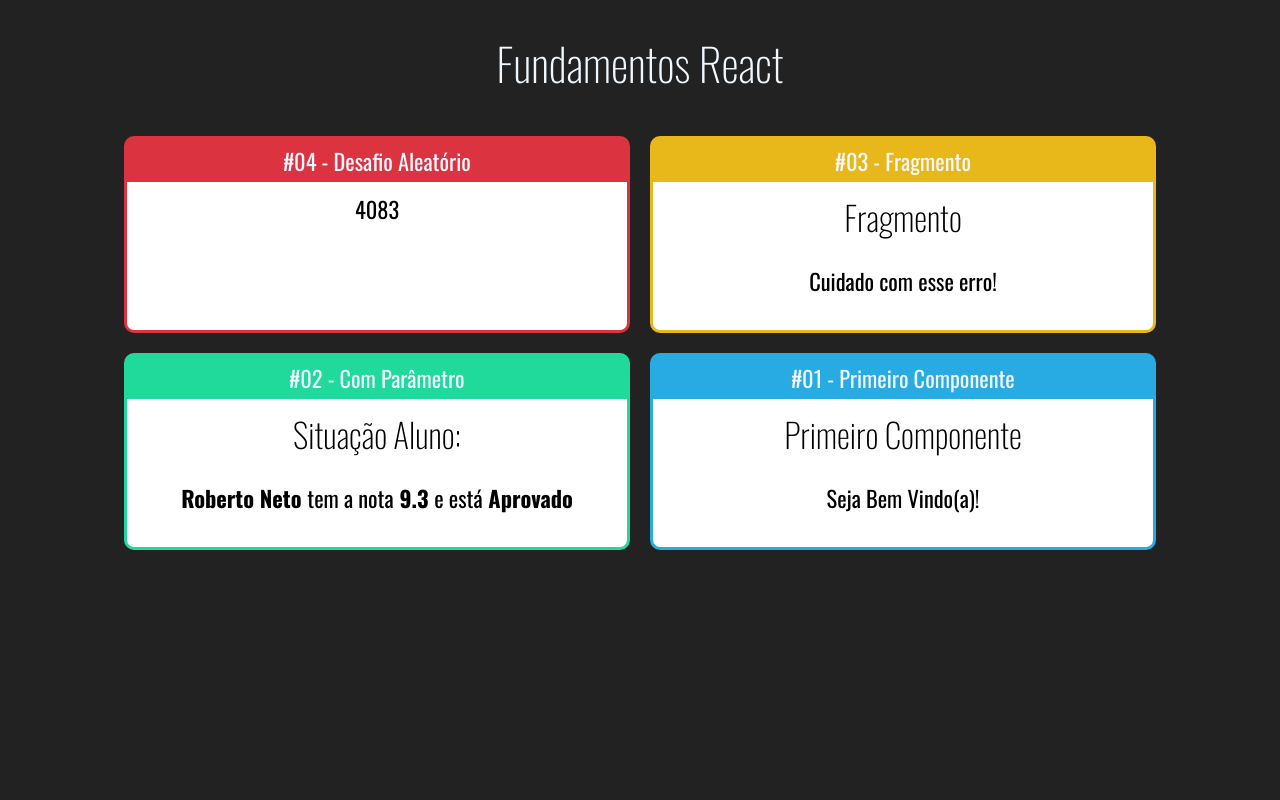
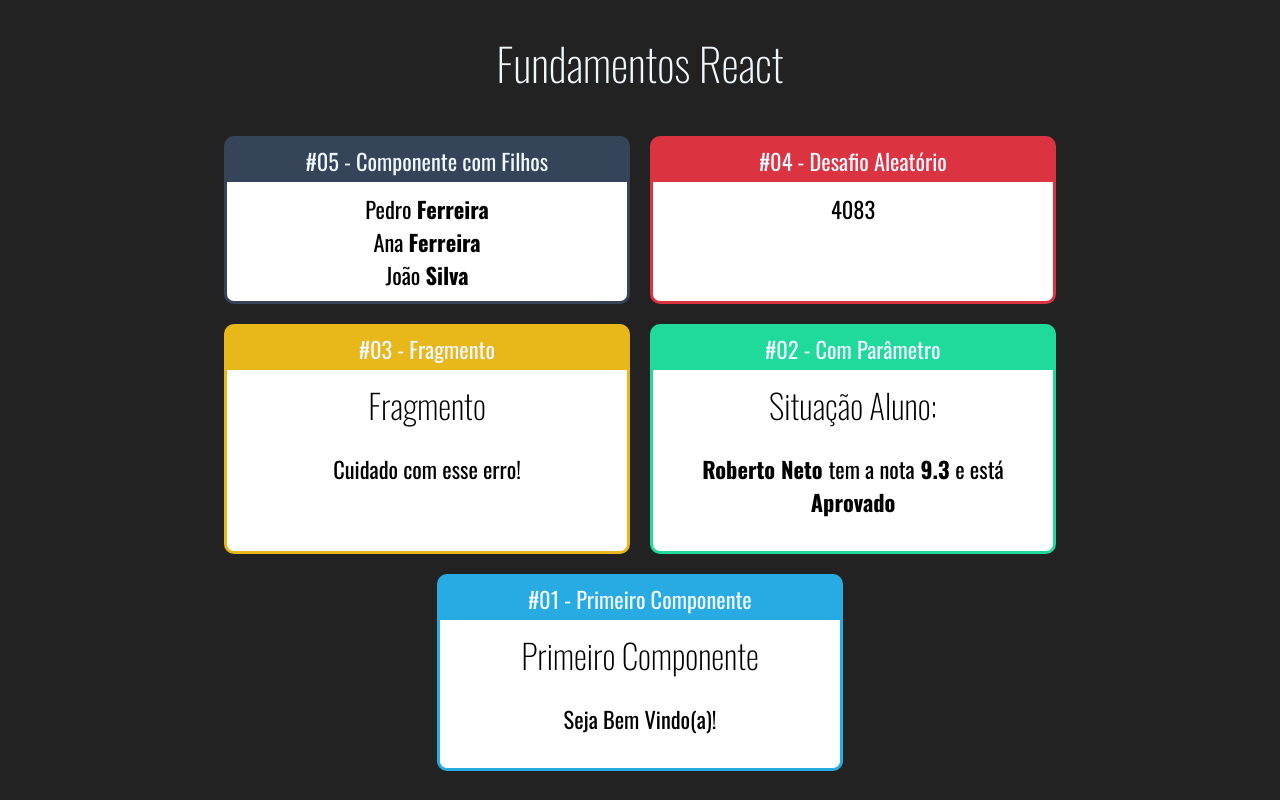
Before and after one commit to Robertorosmaninho/fundamentos-react, a React (Create React App) app: page / in a window 1280 px wide. Built offline with nearby package versions, Linux system fonts and the light colour scheme.

Commit message:
Defining function children

```diff
--- a/src/App.jsx
+++ b/src/App.jsx
@@ -1,6 +1,7 @@
 import './App.css'
 import React from 'react'
 
+import Familia from './components/basicos/Familia'
 import Primeiro from './components/basicos/Primeiro' // Por ser um export default não necessariamente o nome do componente deve ser o mesmo que o componente exportado
 import ComParametro from './components/basicos/ComParamentro'
 import Fragmento from './components/basicos/Fragmento'
@@ -13,6 +14,10 @@ export default _ =>
         <h1>Fundamentos React</h1>
 
         <div className="Cards">
+            <Card titulo="#05 - Componente com Filhos" color="#354458">
+                <Familia sobrenome="Ferreira"/>
+            </Card>
+
             <Card titulo="#04 - Desafio Aleatório" color="#DB3340">
                 <Random min={1} max={10000} />
             </Card>
--- /dev/null
+++ b/src/components/basicos/Familia.jsx
@@ -0,0 +1,13 @@
+import React from 'react';
+import FamiliaMembro from './FamiliaMembro'
+
+// eslint-disable-next-line import/no-anonymous-default-export
+export default props => {
+    return(
+        <div>
+            <FamiliaMembro nome="Pedro" {...props}/>
+            <FamiliaMembro nome="Ana" sobrenome={props.sobrenome}/>
+            <FamiliaMembro nome="João" sobrenome="Silva"/>
+        </div>
+    )
+}
--- /dev/null
+++ b/src/components/basicos/FamiliaMembro.jsx
@@ -0,0 +1,10 @@
+import React from 'react';
+
+// eslint-disable-next-line import/no-anonymous-default-export
+export default props => {
+    return (
+        <div>
+            {props.nome} <strong>{props.sobrenome}</strong>
+        </div>
+    )
+}
--- a/src/components/layout/Card.css
+++ b/src/components/layout/Card.css
@@ -6,8 +6,8 @@
 
     display: flex;
     flex-direction: column;
-    min-width: 500px;
-    max-width: 500px;
+    min-width: 400px;
+    max-width: 400px;
 }
 
 .Card .Title {
```
Also changed, not shown: 1 other file (tests, documents, lock files or other folders).
